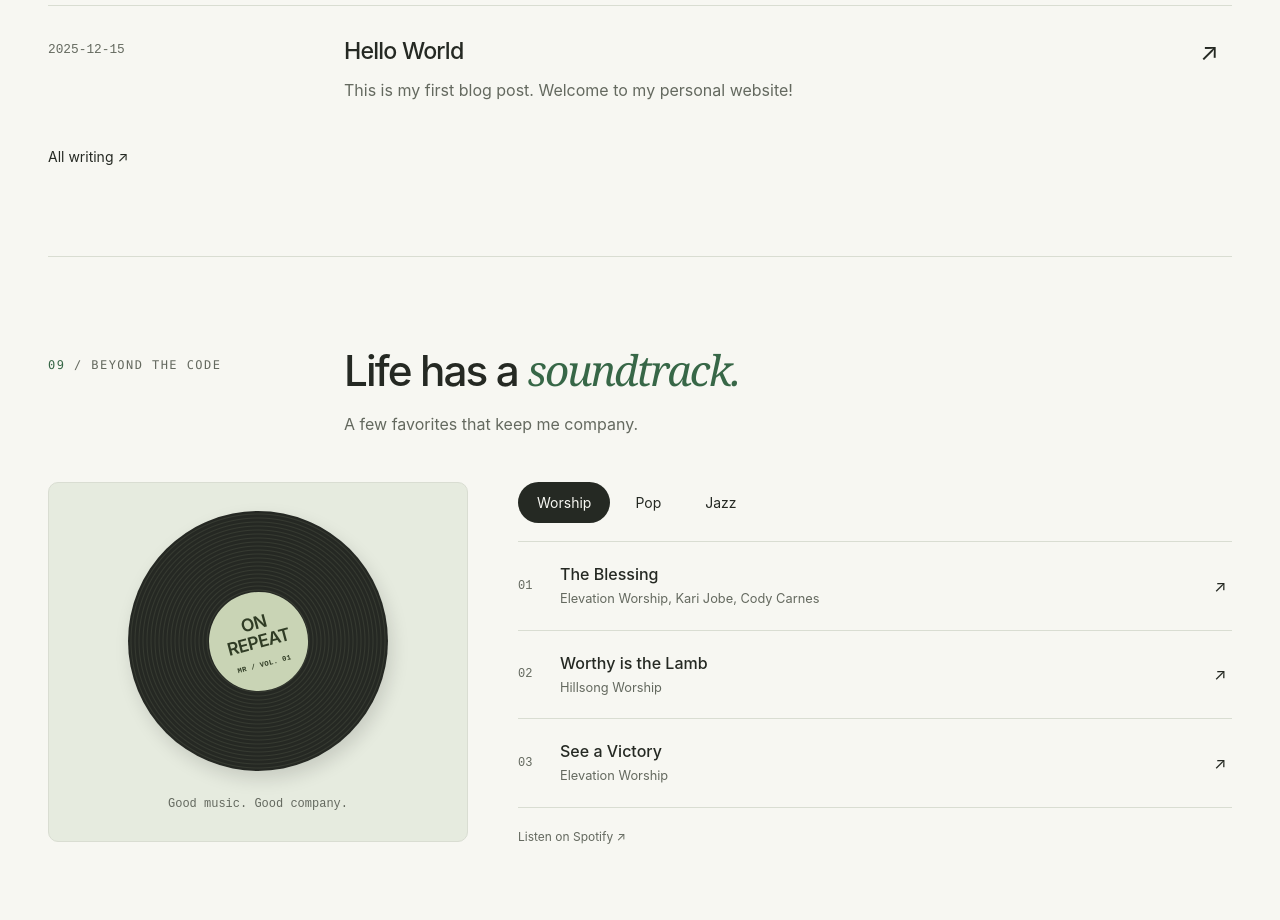
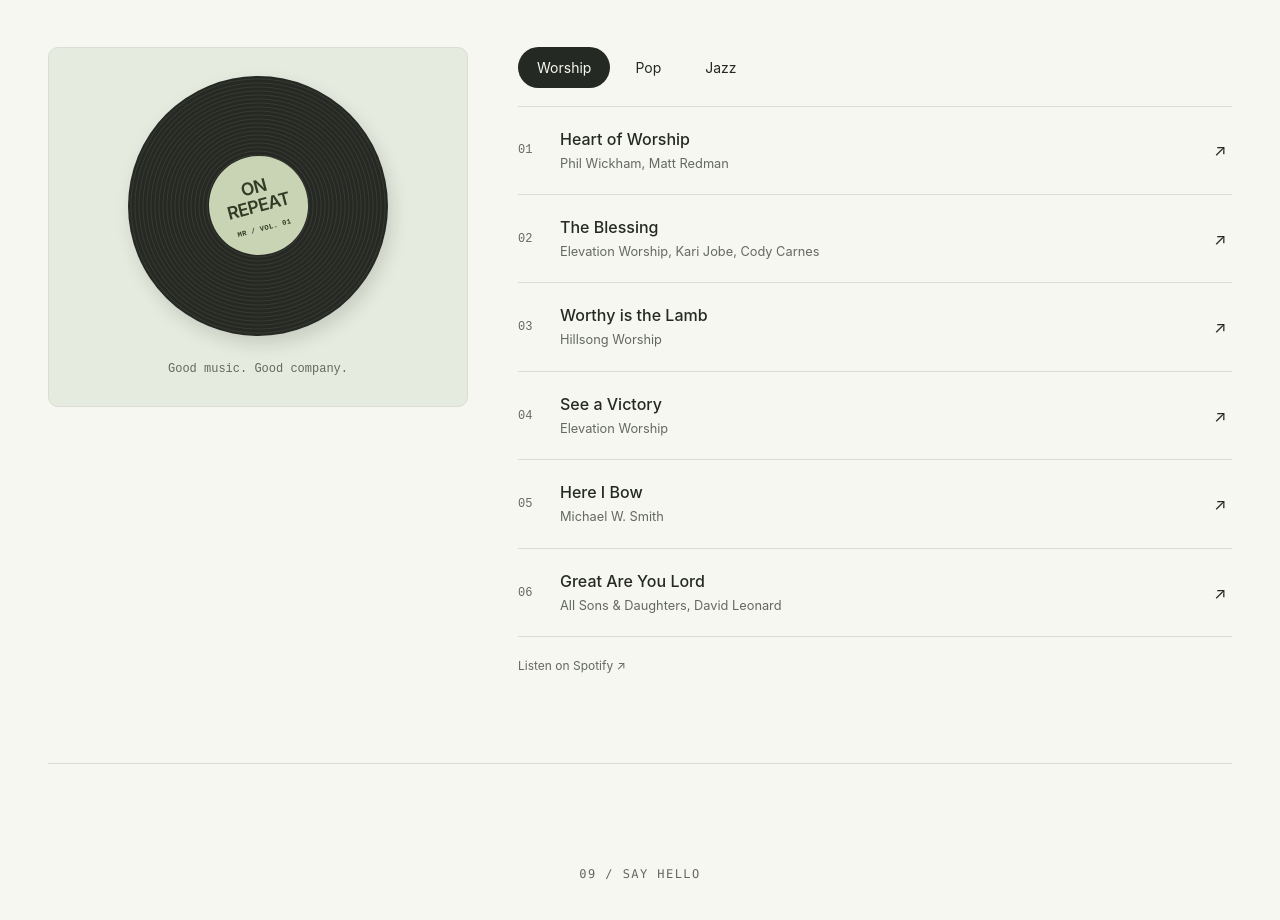
Before and after one commit to Verizent/verizent.github.io, a React (Vite) app: page / in a window 1280 px wide. Shown: the part 7860-8780 px from the top of the page. Built offline with nearby package versions, Linux system fonts and the light colour scheme.

Commit message:
feat: added some song lists

```diff
--- a/src/data/portfolio.js
+++ b/src/data/portfolio.js
@@ -22,7 +22,7 @@ export const portfolioData = {
     { value: "3.82", suffix: "/4.00", label: "Cumulative GPA at CUHK" },
   ],
   contact: {
-    email: "mrichardsuryajaya@gmail.com",
+    email: "michael.richard.suryajayaa@gmail.com",
     social: {
       GitHub: { name: "GitHub", url: "https://github.com/Verizent" },
       LinkedIn: {
@@ -219,6 +219,12 @@ export const portfolioData = {
   music: {
     worship: [
       {
+        title: "Heart of Worship",
+        artist: "Phil Wickham, Matt Redman",
+        spotifyUrl:
+          "https://open.spotify.com/track/7BRUdA2d4eer6Y1VtKviec?si=4c4cff1726074695",
+      },
+      {
         title: "The Blessing",
         artist: "Elevation Worship, Kari Jobe, Cody Carnes",
         spotifyUrl:
@@ -235,6 +241,18 @@ export const portfolioData = {
         artist: "Elevation Worship",
         spotifyUrl:
           "https://open.spotify.com/track/3gtqd9P8kZblHf4I7Ybub2?si=2f4c7020764945a3",
+      },
+      {
+        title: "Here I Bow",
+        artist: "Michael W. Smith",
+        spotifyUrl:
+          "https://open.spotify.com/track/1GXDj3xZdZz6wjpE7Dz8U5?si=981396bab621487e",
+      },
+      {
+        title: "Great Are You Lord",
+        artist: "All Sons & Daughters, David Leonard",
+        spotifyUrl:
+          "https://open.spotify.com/track/2BuCf7ulsl6BSLcb1BBT4H?si=2d892c354ace4a43",
       },
     ],
     pop: [
@@ -269,10 +287,10 @@ export const portfolioData = {
           "https://open.spotify.com/track/1ACIq7dH1SX4yXhyPoAVKu?si=60d76153b7e145e6",
       },
       {
-        title: "Can't Take My Eyes Off You",
-        artist: "Frankie Valli",
+        title: "Stay With Me",
+        artist: "Sam Smith",
         spotifyUrl:
-          "https://open.spotify.com/track/6ft9PAgNOjmZ2kFVP7LGqb?si=2ad4205f748b4dfc",
+          "https://open.spotify.com/track/0bvcF8AXDBqyz4TqudAfWh?si=7a9f354251cc41bb",
       },
     ],
     jazz: [
--- a/src/pages/Home.jsx
+++ b/src/pages/Home.jsx
@@ -313,7 +313,7 @@ export default function Home() {
         </div>
       </section>
 
-      <section id="writing" className="section">
+      {/* <section id="writing" className="section">
         <SectionHeading
           number="08"
           label="Writing"
@@ -342,11 +342,11 @@ export default function Home() {
         <Link to="/blog" className="text-link all-posts">
           All writing ↗
         </Link>
-      </section>
+      </section> */}
 
       <section id="music" className="section music-section">
         <SectionHeading
-          number="09"
+          number="08"
           label="Beyond the code"
           title={
             <>
@@ -406,7 +406,7 @@ export default function Home() {
       </section>
 
       <section id="contact" className="contact-section">
-        <p className="eyebrow">10 / Say hello</p>
+        <p className="eyebrow">09 / Say hello</p>
         <h2>
           Good things start
           <br />
```
Also changed, not shown: 1 other file (tests, documents, lock files or other folders).
